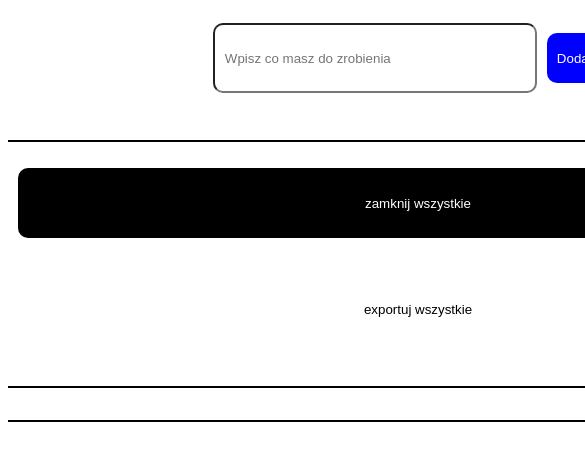
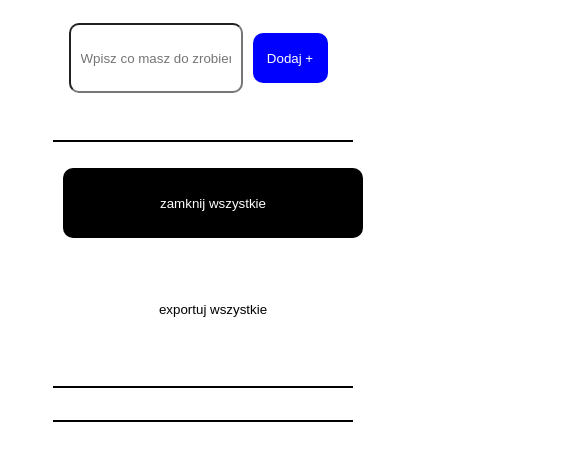
Before and after one commit to koder2300/FirstRepo, a plain HTML site: page index.html in a window 390 px wide. Shown: the top 460 px of the page, 585 px wide, since content can reach past the window. Drawn offline with Linux system fonts and the light colour scheme.

Commit message:
not yet done 4

```diff
--- a/addItem.js
+++ b/addItem.js
@@ -5,6 +5,11 @@ const addItem = () => {
   items = items.filter((element, index) => {
     return items.indexOf(element) === index;
   });
+
+  removedItems = removedItems.filter((element, index) => {
+    return removedItems.indexOf(element) === index;
+  });
+
   console.log(items);
   console.log(`klik`);
   renderList();
--- a/closeAllItems.js
+++ b/closeAllItems.js
@@ -4,8 +4,8 @@ const closeAllItems = (event) => {
   let newDiv;
   closedItems.forEach((el) => {
     console.log(el);
-    let item = event.target.parentNode.id;
-    newDiv = el.id = renderClosedItem(itemsContainer.firstChild);
+    // let item = event.target.parentNode.id;
+    renderClosedItem(itemsContainer.firstChild);
   });
   console.log(items);
 
--- a/closeItem.js
+++ b/closeItem.js
@@ -6,9 +6,14 @@ const closeItem = (event) => {
   const newContentDiv = document.createTextNode(itemToBeClosed);
   divNew.appendChild(newContentDiv);
   divNew.classList.add("render");
+
   items.forEach((el) => {
     // console.log(el);
     closedItems.push(el);
+    //duplikowanie
+    closedItems = closedItems.filter((element, index) => {
+      return closedItems.indexOf(element) === index;
+    });
   });
   //
   console.log(closedItems);
--- a/exportItems.js
+++ b/exportItems.js
@@ -1,10 +1,15 @@
 const exportItems = () => {
   obj.items = items;
-  obj.closedItems = closedItems;
+  objClosed.removedItems = removedItems;
+  objRemoved.closedItems = closedItems;
   console.log(obj);
   // JSON.parse(obj);
   const jsonObj = JSON.stringify(obj);
+  const jsonObjClosed = JSON.stringify(objClosed);
+  const jsonObjRemoved = JSON.stringify(objRemoved);
   console.log(jsonObj);
+  console.log(jsonObjClosed);
+  console.log(jsonObjRemoved);
 
   function download(filename, text) {
     var element = document.createElement("a");
@@ -22,6 +27,8 @@ const exportItems = () => {
     document.body.removeChild(element);
   }
   download(JSON, jsonObj);
+  download(JSON, jsonObjClosed);
+  download(JSON, jsonObjRemoved);
 };
 
 exportBtn.addEventListener("click", exportItems);
--- a/removedItem.js
+++ b/removedItem.js
@@ -14,7 +14,8 @@ const removedItem = (event) => {
   divNew.classList.add("render", "crossedOutLine", "classOpacity");
   closedItems.splice(0, closedItems.length);
   deleteItemsContainer.appendChild(divNew);
-  let itemId = document.querySelector(`#${itemIdEl}`);
+  // let itemId = document.querySelector(`#${itemIdEl}`);
+  let itemId = document.getElementById(`${itemIdEl}`);
   closedItemsContainer.removeChild(itemId);
 };
 // removedItem();
--- a/renderClosedItem.js
+++ b/renderClosedItem.js
@@ -1,11 +1,10 @@
 const renderClosedItem = (closedItemDiv) => {
   closedItemDiv.classList.add("crossedOutLine");
-  closedItemsContainer.appendChild(closedItemDiv); //błąd string a nie node
+  closedItemsContainer.appendChild(closedItemDiv);
 
   let deleteBtn = document.createElement("button");
 
   deleteBtn.addEventListener("click", removedItem);
-  // document.body.appendChild(deleteBtn);
   //
   const deleteBtnContent = document.createTextNode("usuń");
   deleteBtn.appendChild(deleteBtnContent);
--- a/renderList.js
+++ b/renderList.js
@@ -1,5 +1,5 @@
 const renderList = () => {
-  itemsContainer.innerHTML = ""; // tutaj jest
+  itemsContainer.innerHTML = "";
   items.forEach((el) => {
     let newDiv = document.createElement("div");
     let closedBtn = document.createElement("button");
--- a/script.js
+++ b/script.js
@@ -14,6 +14,8 @@ let removedItems = [];
 // variables
 // object
 const obj = {};
+const objClosed = {};
+const objRemoved = {};
 
 // 36.+
 // 29b  +
@@ -34,13 +36,10 @@ const obj = {};
 //
 //BUGI
 //
-// 1. dodaje tylko jeden div do .deleteItemsContainer po przyciśnięciu btn
-//2.trzeba ustawic responyswnosc strony,tylko na mobile
-//3.tam gdzie jest przesuwany div z elementami powinna być pętla
-//4.w momencie gdy klikam usuń niema petli tylko pojedyncza wartość z tablicy przesuwa się do kontenera .deleteItems
-
 //bugi cdn.
 //1.w funkcji removedItem nie usuwasz itemu z closedItems +
 // 2. newDiv i closeBtn są globalne niepowinny +
 //3.poprawić funkję removedItem pod względem zmiennych globalnych+
 //4.removeditem pod względem chwytania id +
+//duplikowanie nie działa jeśli juz sa dodane do następnych tablic elementy
+//5 przeniesione zmienne globalne +
--- a/style.css
+++ b/style.css
@@ -95,6 +95,7 @@ body {
 }
 
 .btn-primary {
+  width: 150px;
   border-radius: 10px;
   padding: 10px;
   margin: 10px;
@@ -138,13 +139,91 @@ body {
 .dangerDel:hover {
   background-color: rgb(183, 2, 2);
 }
+@media only screen and (max-width: 1440px) {
+  .containerAll {
+    max-width: 1200px;
+  }
+  .containerItems {
+    max-width: 1200px;
+  }
+  .contInpBtn {
+    display: flex;
+    justify-content: center;
+    margin: 10px;
+    padding: 5px;
+    height: 70px;
+    /* font-size: 30px; */
+  }
+  .blackInput {
+    max-width: 300px;
+  }
+  .btn-light {
+    max-width: 1200px;
+  }
+  .btn-dark {
+    max-width: 1200px;
+  }
+  .line {
+    max-width: 1200px;
+  }
+}
+@media only screen and (max-width: 768px) {
+  .containerAll {
+    max-width: 600px;
+  }
+  .containerItems {
+    max-width: 600px;
+  }
+  .contInpBtn {
+    display: flex;
+    justify-content: center;
+    margin: 10px;
+    padding: 5px;
+    height: 70px;
+    /* font-size: 30px; */
+  }
+  .blackInput {
+    max-width: 150px;
+  }
+  .btn-light {
+    max-width: 600px;
+  }
+  .btn-dark {
+    max-width: 600px;
+  }
+  .line {
+    max-width: 600px;
+  }
+}
 
 @media only screen and (max-width: 480px) {
+  .containerAll {
+    max-width: 300px;
+  }
+  .containerItems {
+    max-width: 300px;
+  }
+  .btn-primary {
+    width: 75px;
+  }
+  .contInpBtn {
+    display: flex;
+    justify-content: center;
+    margin: 10px;
+    padding: 5px;
+    height: 70px;
+    /* font-size: 30px; */
+  }
+  .blackInput {
+    max-width: 150px;
+  }
+  .btn-light {
+    max-width: 300px;
+  }
+  .btn-dark {
+    max-width: 300px;
+  }
+  .line {
+    max-width: 300px;
+  }
 }
-@media only screen and (max-width: 768px) {
-}
-@media only screen and (max-width: 1024px) {
-}
-
-@media only screen and (max-width: 1440px) {
-}
```
